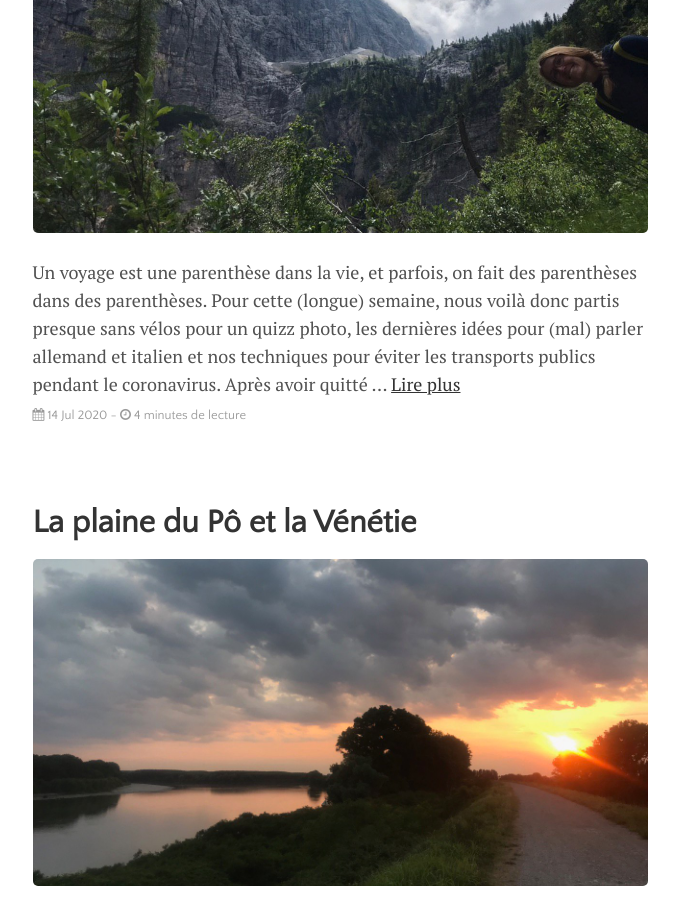
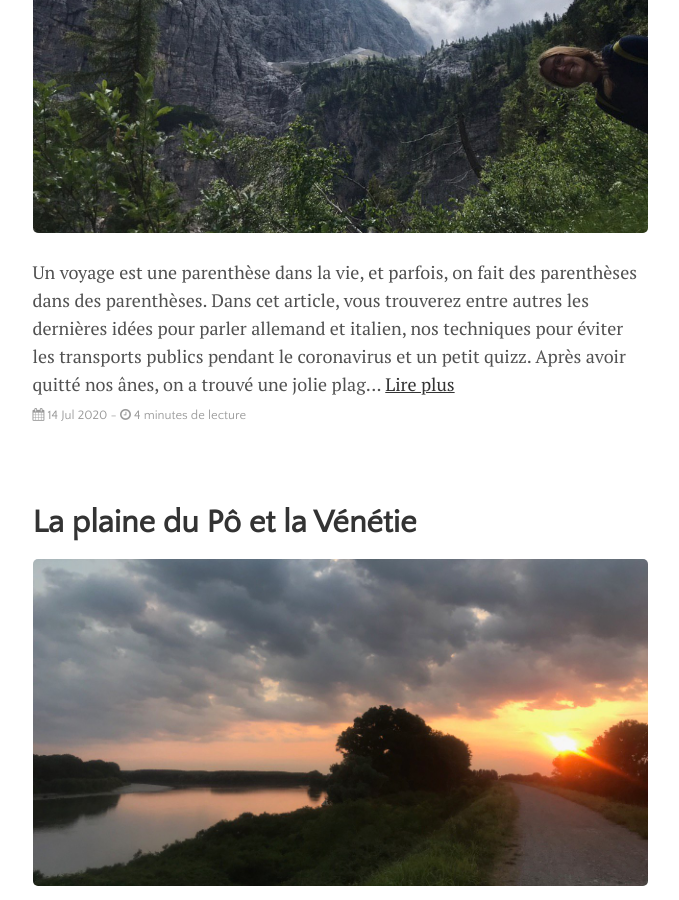
Before and after one commit to cyclovoyage/cyclovoyage.github.io, a Jekyll site: the page built from index.html, in a window 1280 px wide and 900 px high, scrolled down 313 px. Shown: the whole window, without its empty margins (300-979 px from the left). Built offline with Jekyll 4.4.1, drawn with Linux system fonts in a browser that asks for light colours; the list of posts is cut into pages by our own code.

Commit message:
Update 2020-07-14-semaine-3.md

```diff
--- a/_posts/2020-07-14-semaine-3.md
+++ b/_posts/2020-07-14-semaine-3.md
@@ -8,7 +8,7 @@ image: 44AC9B82-19F1-4659-91F3-B541AA25B054.jpeg
 
 ---
 
-Un voyage est une parenthèse dans la vie, et parfois, on fait des parenthèses dans des parenthèses. Pour cette (longue) semaine, nous voilà donc partis presque sans vélos pour un quizz photo, les dernières idées pour (mal) parler allemand et italien et nos techniques pour éviter les transports publics pendant le coronavirus.
+Un voyage est une parenthèse dans la vie, et parfois, on fait des parenthèses dans des parenthèses. Dans cet article, vous trouverez entre autres les dernières idées pour parler allemand et italien, nos techniques pour éviter les transports publics pendant le coronavirus et un petit quizz.
 
 Après avoir quitté nos ânes, on a trouvé une jolie plage sauvage, près de Monfalcone. On se perd un peu dans les fourrés avant d’atteindre le bord de l’eau!
 
@@ -30,17 +30,17 @@ Question 1: Arrives-tu à trouver notre tente?
 
 <img src="/assets/img/B7CB686B-860A-4F95-852F-249DDB3C2C36.jpeg">
 
-<p style="transform: rotate(180deg);">Réponse: en bas à droite<\p>
+<p style="transform: rotate(180deg);">Réponse: en bas à droite</p>
 
 Le samedi soir, il y a eu le vent Bora, un vent fort venant du Nord-Est.
 
-<img src="/assets/img/992F0435B-BA1F-4431-8D5C-7891E042774.jpeg">
+<img src="/assets/img/92F0435B-BA1F-4431-8D5C-7891E042774.jpeg">
 
 <img src="/assets/img/216DBC0F-3115-42F5-98DC-C9783AD4B6BB.jpeg">
 
 Question 2: Quel est le problème?
 
-<p style="transform: rotate(180deg);">Réponse: un vent à 55km/h, une branche cassée à droite, et une branche qui se balance avec enthousiasme à 10 mètres au-dessus de notre tente.<\p>
+<p style="transform: rotate(180deg);">Réponse: un vent à 55km/h, une branche cassée à droite, et une branche qui se balance avec enthousiasme à 10 mètres au-dessus de notre tente.</p>
 
 <img src="/assets/img/D2228F01-F369-43F9-9FDA-8F89793C6EB6.jpeg">
 
```
Also changed, not shown: other parts of _posts/2020-07-14-semaine-3.md (+2 -2 lines).
